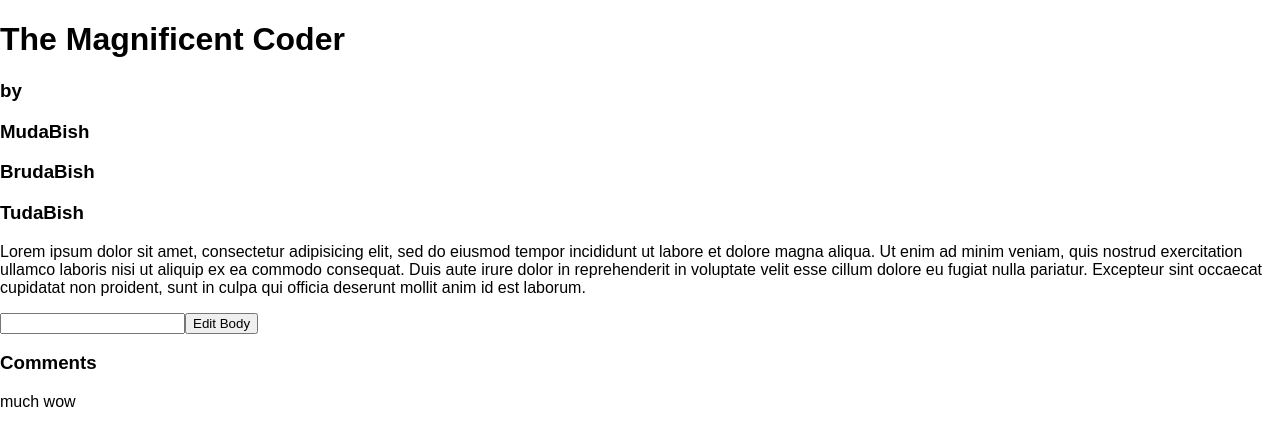
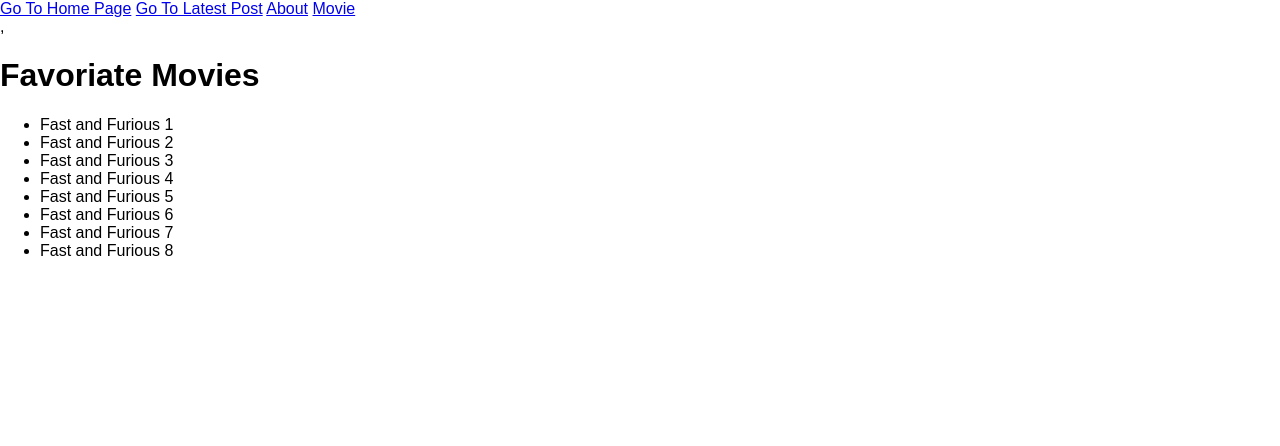
Before and after one commit to kailinc/ga-react, a React (Create React App) app in the folder ga-self-study-react/blog-post/: page /favorite_movie in a window 1280 px wide. Shown: the top 446 px of the page. Built offline with nearby package versions, Linux system fonts and the light colour scheme.

Commit message:
Finished React Router - Exercise
Comfort: 5
Clarity: 5

It was pretty simple to set up React Router. I found out that React
Router doen't like links with #. For example '/favoriate#movie' won't
work, but '/favorite_movie' will work.

```diff
--- a/ga-self-study-react/blog-post/package.json
+++ b/ga-self-study-react/blog-post/package.json
@@ -5,6 +5,7 @@
   "dependencies": {
     "react": "^15.6.1",
     "react-dom": "^15.6.1",
+    "react-router-dom": "^4.2.2",
     "react-scripts": "1.0.13"
   },
   "scripts": {
--- /dev/null
+++ b/ga-self-study-react/blog-post/src/About.js
@@ -0,0 +1,16 @@
+import React, { Component } from 'react';
+
+class About extends Component {
+  render() {
+    return(
+      <div>
+        <h1>About Me</h1>
+        <p>
+          Lorem ipsum dolor sit amet, consectetur adipiscing elit. Curabitur lacus est, ullamcorper id vulputate id, sagittis et metus. Pellentesque consectetur arcu in sollicitudin sagittis. Duis rutrum lectus at tristique convallis. Nulla nunc lacus, ullamcorper in velit eget, pellentesque varius turpis. In sit amet arcu vel diam bibendum tincidunt. Quisque sollicitudin, ipsum nec condimentum malesuada, ipsum urna pharetra neque, a bibendum arcu sapien quis ante. Curabitur viverra sodales odio eget congue. Morbi mattis rutrum tincidunt. Vivamus posuere, eros id consectetur fermentum, risus mi commodo justo, ac vestibulum libero mi quis mi. Aenean lobortis vestibulum ante, ac mollis ipsum efficitur id. Praesent eget egestas magna.
+        </p>
+      </div>
+    )
+  }
+}
+
+export default About;
--- a/ga-self-study-react/blog-post/src/App.js
+++ b/ga-self-study-react/blog-post/src/App.js
@@ -9,7 +9,17 @@
   constructor (props) {
     super()
     this.state = {
-      body: props.body
+        title: 'The Magnificent Coder',
+        author: [
+          'MudaBish',
+          'BrudaBish',
+          'TudaBish'
+        ],
+        body: 'Lorem ipsum dolor sit amet, consectetur adipisicing elit, sed do eiusmod tempor incididunt ut labore et dolore magna aliqua. Ut enim ad minim veniam, quis nostrud exercitation ullamco laboris nisi ut aliquip ex ea commodo consequat. Duis aute irure dolor in reprehenderit in voluptate velit esse cillum dolore eu fugiat nulla pariatur. Excepteur sint occaecat cupidatat non proident, sunt in culpa qui officia deserunt mollit anim id est laborum.',
+        comments: [
+          'much wow',
+          'soo cool'
+        ]
     }
   }
 
@@ -27,13 +37,13 @@
   }
   render() {
     let allAuthor = [
-      <Author author={this.props.author[0]} />,
-      <Author author={this.props.author[1]} />,
-      <Author author={this.props.author[2]} />
+      <Author author={this.state.author[0]} />,
+      <Author author={this.state.author[1]} />,
+      <Author author={this.state.author[2]} />
     ]
     return (
       <div>
-        <h1>{this.props.title}</h1>
+        <h1>{this.state.title}</h1>
         <h3>by {allAuthor}</h3>
         <p>{this.state.body}</p>
         <form>
@@ -41,7 +51,7 @@
           <button onClick={(e) => this.changeBody(e)}>Edit Body</button>
         </form>
         <h3>Comments</h3>
-          <Comment body={this.props.comments[0]}/>
+          <Comment body={this.state.comments[0]}/>
       </div>
     );
   }
--- /dev/null
+++ b/ga-self-study-react/blog-post/src/Homepage.js
@@ -0,0 +1,13 @@
+import React, { Component } from 'react'
+
+class Homepage extends Component {
+  render() {
+    return(
+      <div>
+        <h1>Welcome to Dinasour Blogger</h1>
+      </div>
+    )
+  }
+}
+
+export default Homepage
--- /dev/null
+++ b/ga-self-study-react/blog-post/src/Movie.js
@@ -0,0 +1,23 @@
+import React, { Component } from 'react'
+
+class Movie extends Component {
+  render() {
+    return(
+      <div>
+        <h1>Favoriate Movies</h1>
+        <ul>
+          <li>Fast and Furious 1</li>
+          <li>Fast and Furious 2</li>
+          <li>Fast and Furious 3</li>
+          <li>Fast and Furious 4</li>
+          <li>Fast and Furious 5</li>
+          <li>Fast and Furious 6</li>
+          <li>Fast and Furious 7</li>
+          <li>Fast and Furious 8</li>
+        </ul>
+      </div>
+    )
+  }
+}
+
+export default Movie;
--- a/ga-self-study-react/blog-post/src/index.js
+++ b/ga-self-study-react/blog-post/src/index.js
@@ -1,28 +1,35 @@
+// setting up react in this app
 import React from 'react';
 import ReactDOM from 'react-dom';
+
+// getting the styling
 import './index.css';
+
+// importing different components needed
 import Post from './App';
+import Homepage from './Homepage';
+import About from './About';
+import Movie from './Movie';
+
 import registerServiceWorker from './registerServiceWorker';
 
-const article = {
-  title: 'The Magnificent Coder',
-  author: [
-    'MudaBish',
-    'BrudaBish',
-    'TudaBish'
-  ],
-  body: 'Lorem ipsum dolor sit amet, consectetur adipisicing elit, sed do eiusmod tempor incididunt ut labore et dolore magna aliqua. Ut enim ad minim veniam, quis nostrud exercitation ullamco laboris nisi ut aliquip ex ea commodo consequat. Duis aute irure dolor in reprehenderit in voluptate velit esse cillum dolore eu fugiat nulla pariatur. Excepteur sint occaecat cupidatat non proident, sunt in culpa qui officia deserunt mollit anim id est laborum.',
-  comments: [
-    'much wow',
-    'soo cool'
-  ]
-}
+// setting up react router in this file
+import { BrowserRouter as Router, Route, Link } from 'react-router-dom';
+
 ReactDOM.render(
-  <Post
-  title={article.title}
-  author={article.author}
-  body={article.body}
-  comments={article.comments}
-  />,
+  <Router>
+    <div>
+      <nav>
+        <Link to="/">Go To Home Page</Link> {' '}
+        <Link to="/post">Go To Latest Post</Link> {' '}
+        <Link to="/about">About</Link> {' '}
+        <Link to="/favorite_movie">Movie</Link> {' '}
+      </nav>
+        <Route exact path="/post" component={Post}/>,
+        <Route exact path="/" component={Homepage}/>
+        <Route exact path="/about" component={About}/>
+        <Route exact path="/favorite_movie" component={Movie}/>
+    </div>
+  </Router>,
   document.getElementById('root'));
 registerServiceWorker();
```
Also changed, not shown: 1 other file (tests, documents, lock files or other folders).
